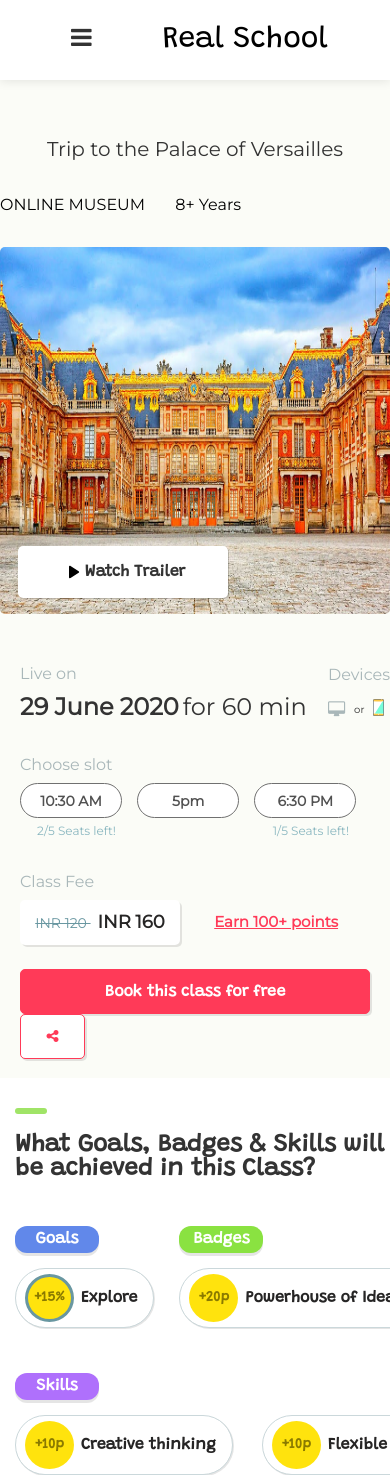
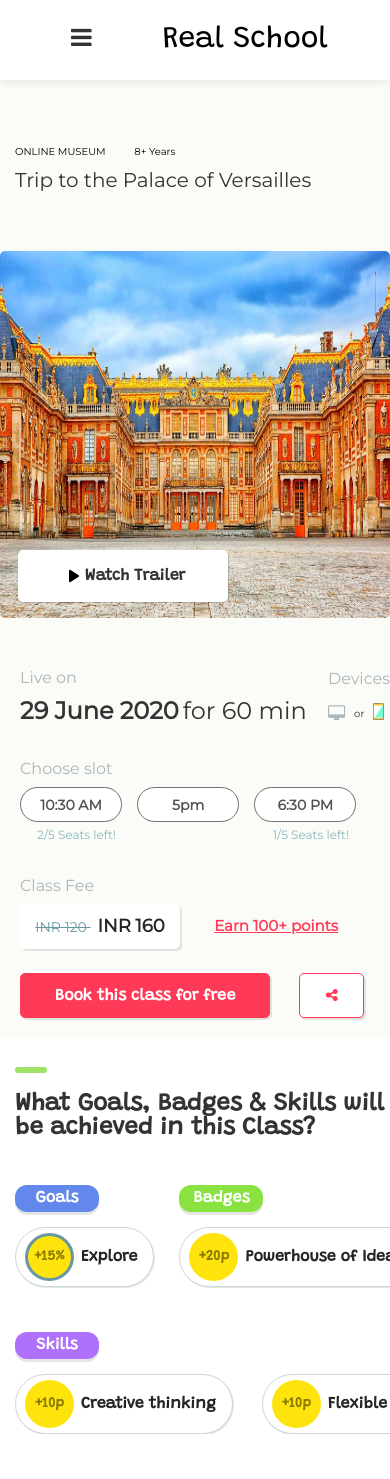
Before and after one commit to kdark-github/ufaberassignment, a PHP site: page / in a window 390 px wide. Shown: the top 1479 px of the page. Run offline with PHP 8.4, Linux system fonts and the light colour scheme.

Commit message:
responsive push 2

```diff
--- a/index.html
+++ b/index.html
@@ -70,6 +70,15 @@
         </nav>
         <div class="main-banner-title-container">
             <div class="main-banner-header">
+
+                <div>
+                    <p>
+                        ONLINE MUSEUM
+                    </p>
+                    <p>
+                        8+ Years
+                    </p>
+                </div>
                 <h1>
                     Trip to the Palace of Versailles
                 </h1>
@@ -193,9 +202,9 @@
 
                 </div>
                 <div style="margin-top: 24px;margin-bottom: 9px;">
-                    <button class="red-btn grandstander" style="margin-right: 25px;width: 350px;">Book this class for
+                    <button class="red-btn grandstander book-btn-css">Book this class for
                         free</button>
-                    <button class="share-btn grandstander" >
+                    <button class="share-btn grandstander">
                         <span class="sh-d">Share</span>
 
                         <span class="sh-m"><i class="fa fa-share-alt" aria-hidden="true"></i></span>
--- a/main.css
+++ b/main.css
@@ -181,6 +181,16 @@ a {
     margin-right: 26px;
     margin-top: 8px;
     font-family: 'Montserrat', sans-serif;
+}
+
+.main-banner-header div {
+    display: none;
+    /* text-align: center; */
+}
+
+.book-btn-css {
+    margin-right: 25px;
+    width: 350px;
 }
 
 .main-banner-title-container {
@@ -598,7 +608,6 @@ footer * {
     .main-banner-details {
         flex-direction: column;
         margin-bottom: 30px;
-
     }
     .main-banner {
         background-color: #FBFCF7;
@@ -673,8 +682,9 @@ footer * {
     }
     .main-banner h1 {
         margin-top: 0px;
-        text-align: center;
+        /* text-align: center; */
         font-size: 20px;
+        padding-left: 15px;
     }
     .sh-d {
         display: none;
@@ -695,4 +705,17 @@ footer * {
     .footer-social {
         display: none;
     }
+    .main-banner-header div {
+        display: block;
+        padding-left: 15px;
+        font-size: 10px;
+        margin-bottom: 10px;
+    }
+    .main-banner-header>p {
+        display: none;
+    }
+    .book-btn-css {
+        margin-right: 25px;
+        width:250px;
+    }
 }
```
